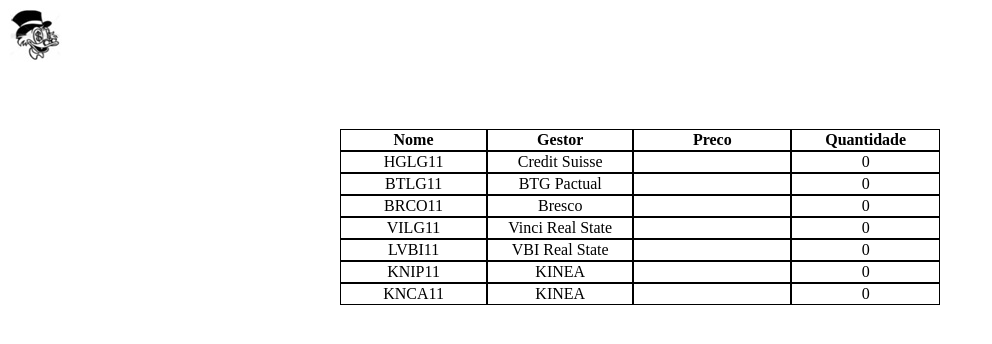
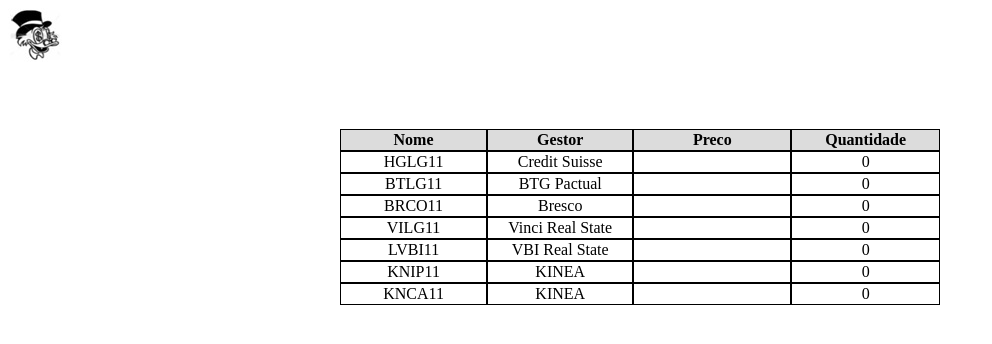
Before and after one commit to wantuil-junior/fii, a plain HTML site: page index.html in a window 1280 px wide. Shown: the whole page, without its empty margins (0-992 px from the left). Drawn offline with Linux system fonts and the light colour scheme; no server answers.

Commit message:
adicionado

```diff
--- a/estilo.css
+++ b/estilo.css
@@ -5,9 +5,8 @@ table  { width: 600px; height:240;
 
 
 
-
 th{  width: 150px; height:12;
-  background-color:white ;color:black;
+  background-color:gainsboro  ;color:black;
   text-align: center;
   border: 1px solid black; }
 
```
